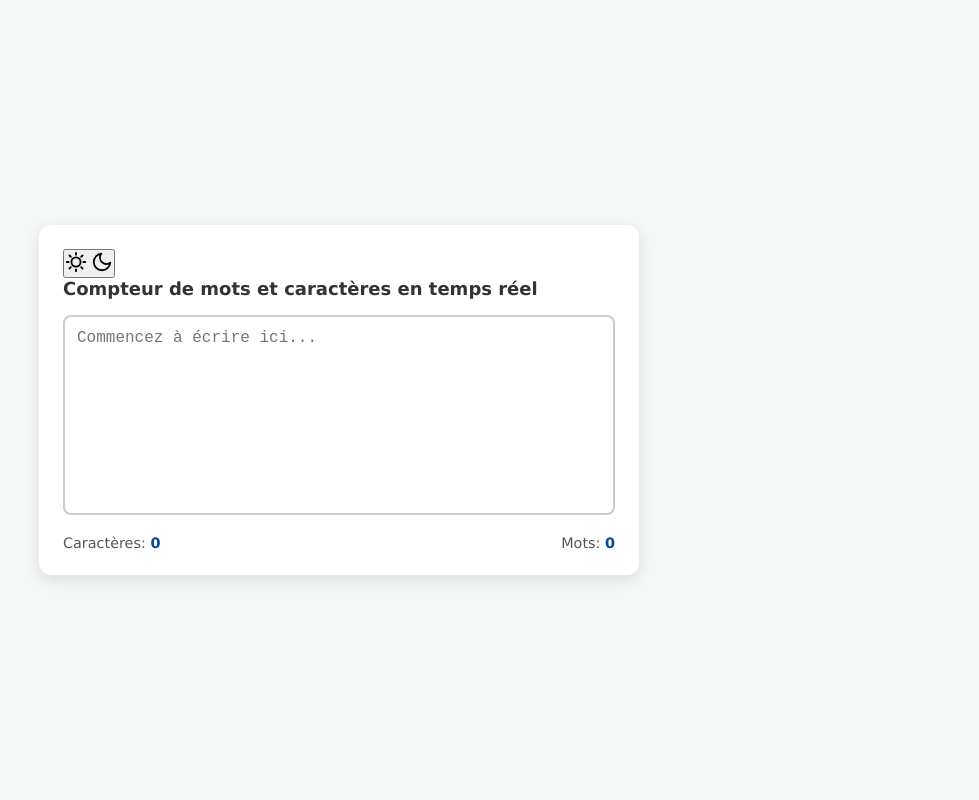
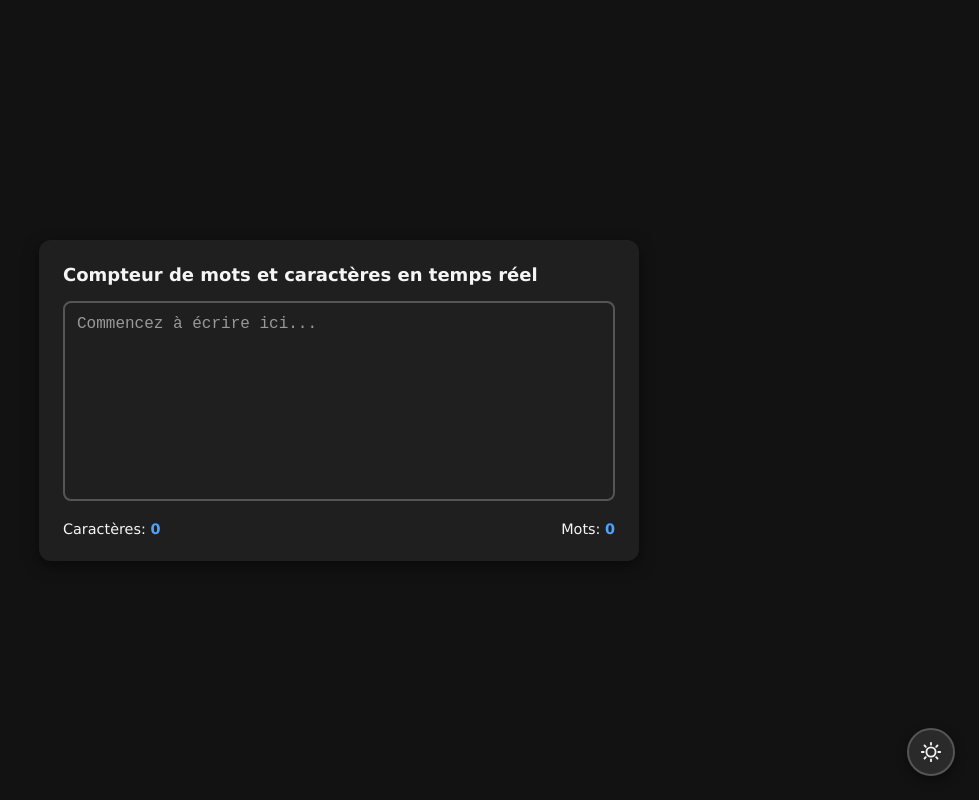
Before and after one commit to idriss-enone/real-time-counter, a plain HTML site: page index.html in a window 1280 px wide. Both pictures are taken after a click on the button "Activer le mode sombre". Shown: the whole page, without its empty margins (301-1280 px from the left). Drawn offline with Linux system fonts and the light colour scheme.

Commit message:
Ajoute les variables css pour le mode claire/sombre

```diff
--- a/styles.css
+++ b/styles.css
@@ -1,3 +1,28 @@
+:root{
+    --bg:#f4f7f6;
+    --surface:#ffffff;
+    --text:#191919;
+    --border:#cccccc;
+    --accent:#0056b3;
+    --btn-bg:#f0f0f0;
+    --btn-shadow: 0 4px 12px rgba(0,0,0,0.15);
+    --focus-ring: rgba(0, 86, 179, .25);
+    --card-shadow:0 5px 15px rgba(0,0,0,.12);
+    --placeholder:#777;
+
+}
+[data-theme="dark"]{
+  --bg:#121212;
+  --surface:#1f1f1f;
+  --text:#f5f5f5;
+  --border:#555;
+  --accent:#4da3ff;
+  --btn-bg:#2a2a2a;
+  --btn-shadow: 0 4px 12px rgba(0,0,0,0.4);
+   --focus-ring: rgba(77, 163, 255, .35);
+   --card-shadow:0 5px 15px rgba(0,0,0,.5);
+   --placeholder:#999;
+}
 *{
     margin:0;
     padding:0;
@@ -16,42 +41,53 @@
 }
 body{
     font-family:Verdana, sans-serif;
-    background:#f4f7f6;
+    background:var(--bg);
+    color:var(--text);
     display:flex;
     justify-content:center;
     align-items:center;
     min-height:100vh;
     padding:20px;
+    transition: background 0.2s ease, color 0.2s ease;
 }
+
 main{
-    background:white;
+    background:var(--surface);
     padding:24px;
     border-radius:12px;
     width:100%;
     max-width:600px;
-    box-shadow:0 5px 15px rgba(0,0,0,0.1);
+    box-shadow:var(--card-shadow);
+    transition: background 0.2s ease;
 }
+
+
+
 h1{
     font-size: 1.125em;
-    color:#333;
+    color:var(--text);
     margin-bottom:16px;
 }
 textarea{
     width:100%;
     height:200px;
     padding:12px;
-    border:2px solid #ccc;
+    border: 2px solid var(--border);
     border-radius:8px;
     font-size: 1rem;
     resize:none;
-    outline:none;
-    transition:border-color 0.3s;
+    background:var(--surface);
+    color:var(--text);
+    transition: border-color 0.3s ease, box-shadow 0.2s ease;
 
 }
 textarea:focus{
-    border-color:#0056b3;
-    outline:2px solid #80bdff;
-    outline-offset:2px;
+    outline:none;
+}
+textarea:focus-visible{
+    outline:none;
+    border-color:var(--accent);
+    box-shadow: 0 0 0 4px var(--focus-ring);
 }
 .stats{
     display:flex;
@@ -59,11 +95,79 @@ textarea:focus{
     flex-wrap:wrap;
     margin-top:16px;
     font-size:0.9rem;
-    color:#555;
+    color:var(--text);
     font-weight:500;
 }
 
 .stats span{
     font-weight:bold;
-    color:#004a99;
+    color:var(--accent);
 }
+
+
+.theme-toggle{
+    position:fixed;
+    right:16px;
+    bottom:16px;
+    z-index:9999;
+    width: 44px;
+    height:44px;
+    border-radius:50%;
+    border:2px solid var(--border);
+    background:var(--btn-bg);
+    color:var(--text);
+    cursor:pointer;
+    box-shadow: var(--btn-shadow);
+    display:grid;
+    place-items: center;
+    transition: background-color .2s ease, border-color .2s ease, color .2s ease,transform .2s ease;
+}
+
+textarea::placeholder{
+    color:var(--placeholder);
+}
+
+
+.theme-toggle:hover{
+    transform:scale(1.05);
+    border-color:var(--accent);
+}
+
+.theme-toggle:focus{
+    outline:none;
+}
+
+.theme-toggle:focus-visible{
+    border-color:var(--accent);
+    box-shadow:0 0 0 4px var(--focus-ring);
+}
+.theme-toggle:active{
+    transform:scale(0.95);
+}
+
+
+.icon-sun{
+    display:none;
+}
+.icon-moon{
+    display:block;
+}
+[data-theme="dark"] .icon-sun{
+    display:block;
+}
+
+[data-theme="dark"] .icon-moon{
+    display:none;
+}
+
+@media (min-width:480px){
+    .theme-toggle{
+        right:24px;
+        bottom:24px;
+        width: 48px;
+        height:48px;
+    }
+    .theme-toggle:hover{
+        transform:scale(1.1);
+    }
+}
```
